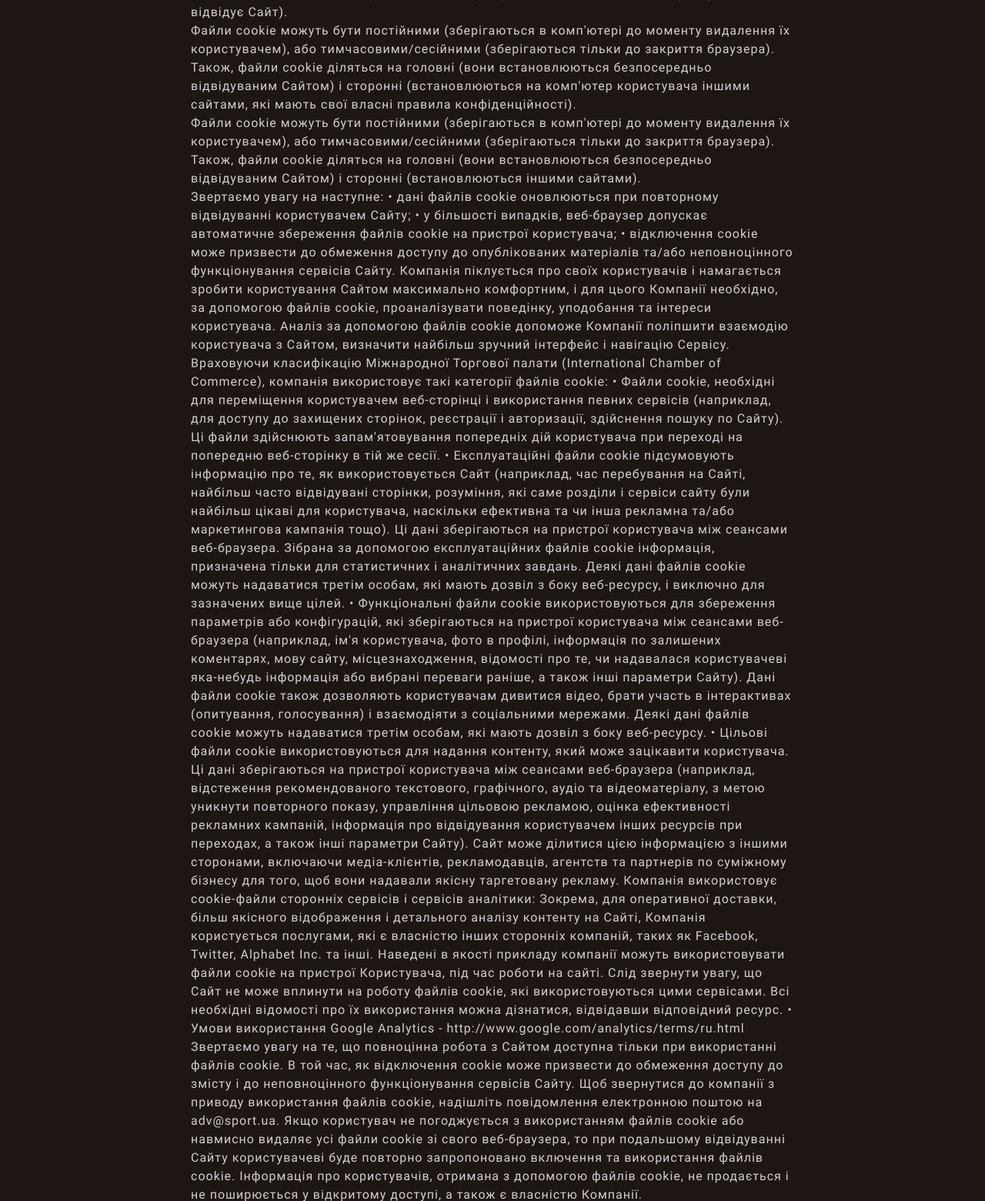
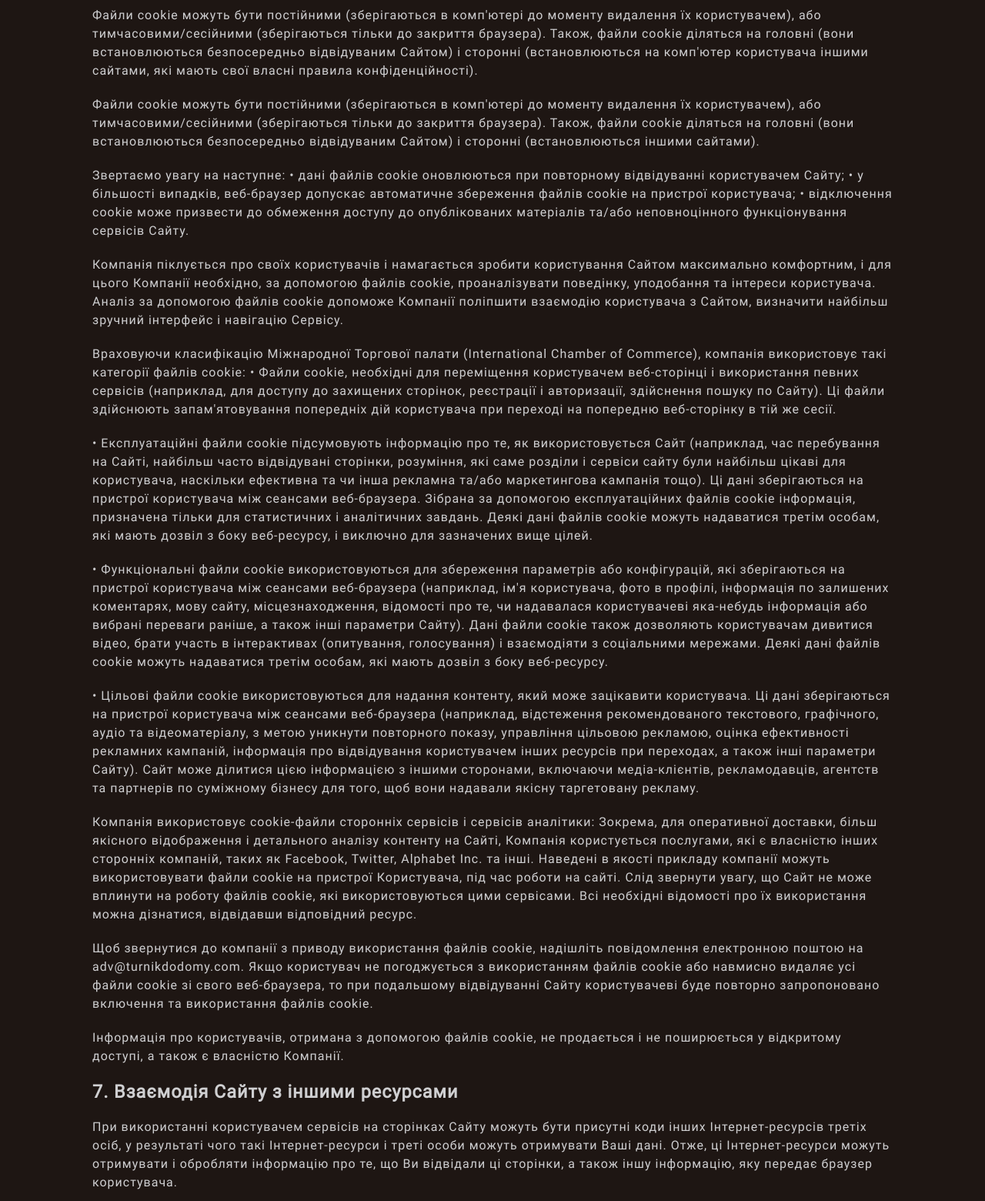
Before and after one commit to MaxsimJSDeveloper/turnikdodomy.com, a PHP site: page /privacy-policy/ in a window 1280 px wide. Shown: the part 2051-3611 px from the top of the page at 77% size. Run offline with PHP 8.4, Linux system fonts and the light colour scheme.

Commit message:
fix-ty.php

```diff
--- a/css/policy.css
+++ b/css/policy.css
@@ -1,24 +1,40 @@
-.container {
-  width: 80%;
-  margin: 0 auto;
-  height: 100%;
+@import url("./fonts.css");
+@import url("./general.css");
+@import url("./header.css");
+
+.policy-nav {
+  display: block;
+}
+
+.title {
+  font-size: 20px;
+  text-align: center;
+  margin: 12px 0;
+  color: var(--text);
+}
+
+.policy-wrap {
+  display: flex;
+  flex-direction: column;
+  gap: 20px;
+  font-size: 14px;
+}
+
+@media (min-width: 768px) {
+  .title {
+    font-size: 36px;
+    margin: 36px 0;
+  }
+
+  .policy-wrap {
+    font-size: 20px;
+  }
 }
 
 .title {
   text-align: center;
   margin-top: 20px;
   font-size: 28px;
-}
-
-.section {
-  margin: 20px 0;
-}
-
-.section-title {
-  font-size: 24px;
-  font-weight: bold;
-  margin-bottom: 10px;
-  color: var(--title);
 }
 
 .definition-list,
@@ -29,20 +45,15 @@
   margin-left: 20px;
 }
 
+.privacy-policy-link {
+  font-size: 18px;
+  color: #512da8;
+  text-decoration: underline;
+}
+
 p,
 li {
   font-size: 16px;
   line-height: 1.5;
   color: var(--text);
 }
-
-.home-btn {
-  text-align: center;
-  margin: 20px 0;
-}
-
-.privacy-policy-link {
-  font-size: 18px;
-  color: #512da8;
-  text-decoration: underline;
-}
--- a/datasite.php
+++ b/datasite.php
@@ -1,4 +1,4 @@
 <?php
 $faviconName = "favicon.webp";
-$domain = "make-icecream.com";
+$domain = "turnikdodomy.com";
 ?>
--- a/js/formHandler.js
+++ b/js/formHandler.js
@@ -9,7 +9,7 @@ document.getElementById("myForm").addEventListener("submit", function (event) {
   const message = document.getElementById("successMessage");
   message.classList.add("show");
 
-  setTimeout(() => {
-    message.classList.remove("show");
-  }, 3000);
+  // setTimeout(() => {
+  //   message.classList.remove("show");
+  // }, 5000);
 });
--- a/privacy-policy.php
+++ b/privacy-policy.php
@@ -6,6 +6,7 @@
     <meta http-equiv="Cache-control" content="no-cache" />
     <meta name="google" content="nopagereadaloud" />
     <meta name="robots" content="noindex" />
+        <meta name="viewport" content="width=device-width, initial-scale=1.0" />
     <meta
       name="description"
       content="Політика конфіденційності компанії, що організує святкування та вечірки, пояснює, як обробляються та захищаються персональні дані користувачів."
@@ -15,38 +16,32 @@
       content="конфіденційність, персональні дані, політика, організація свят"
     />
     <link rel="icon" type="image/svg+xml" href="/img/favicon.webp" />
-        <link rel="stylesheet" href="/css/fonts.css" />
-    <link rel="stylesheet" href="/css/header.css" />
-    <link rel="stylesheet" href="/css/general.css" />
+
     <link rel="stylesheet" href="/css/policy.css" />
     <title>Політика конфіденційності</title>
   </head>
   <body>
-<header class="header" itemscope itemtype="https://schema.org/Organization">
+<header class="header">
       <div class="header-container">
         <a
           class="logo"
           href="/"
-          role="img"
           aria-label="Логотип компанії"
-          itemprop="url"
         >
            <img class="logo-svg" src="/img/favicon.webp" alt="Логотип" width="60">
-
-          <span class="logo-txt" itemprop="name">turnik dodomy</span>
+          <span class="logo-txt">Turnik Dodomy</span>
         </a>
         <nav style="display: block" aria-label="Основна навігація">
           <ul class="nav-list">
             <li class="nav-item">
-              <a class="nav-item-link" href="/" itemprop="url">На головну</a>
+              <a class="nav-item-link" href="/">На головну</a>
             </li>
           </ul>
         </nav>
       </div>
     </header>
-    <div class="container">
+    <div class="container policy-wrap">
       <h1 class="title">Політика конфіденційності</h1>
-
       <h3>1. Загальні положення</h3>
       <p>
         Сайт «https://turnikdodomy.com/» (далі за текстом - «Сайт») належить
@@ -193,29 +188,39 @@
   веб-браузер допускає автоматичне збереження файлів cookie на пристрої
   користувача; • відключення cookie може призвести до обмеження доступу до
   опублікованих матеріалів та/або неповноцінного функціонування сервісів
-        Сайту. Компанія піклується про своїх користувачів і намагається зробити
+  Сайту.
+</p>
+<p>
+  Компанія піклується про своїх користувачів і намагається зробити
   користування Сайтом максимально комфортним, і для цього Компанії
   необхідно, за допомогою файлів cookie, проаналізувати поведінку,
   уподобання та інтереси користувача. Аналіз за допомогою файлів cookie
   допоможе Компанії поліпшити взаємодію користувача з Сайтом, визначити
-        найбільш зручний інтерфейс і навігацію Сервісу. Враховуючи класифікацію
-        Міжнародної Торгової палати (International Chamber of Commerce),
+  найбільш зручний інтерфейс і навігацію Сервісу.
+</p>
+<p>
+  Враховуючи класифікацію Міжнародної Торгової палати (International Chamber of Commerce),
   компанія використовує такі категорії файлів cookie: • Файли cookie,
   необхідні для переміщення користувачем веб-сторінці і використання
   певних сервісів (наприклад, для доступу до захищених сторінок,
   реєстрації і авторизації, здійснення пошуку по Сайту). Ці файли
   здійснюють запам'ятовування попередніх дій користувача при переході на
-        попередню веб-сторінку в тій же сесії. • Експлуатаційні файли cookie
-        підсумовують інформацію про те, як використовується Сайт (наприклад, час
-        перебування на Сайті, найбільш часто відвідувані сторінки, розуміння,
-        які саме розділи і сервіси сайту були найбільш цікаві для користувача,
-        наскільки ефективна та чи інша рекламна та/або маркетингова кампанія
-        тощо). Ці дані зберігаються на пристрої користувача між сеансами
-        веб-браузера. Зібрана за допомогою експлуатаційних файлів cookie
-        інформація, призначена тільки для статистичних і аналітичних завдань.
-        Деякі дані файлів cookie можуть надаватися третім особам, які мають
-        дозвіл з боку веб-ресурсу, і виключно для зазначених вище цілей. •
-        Функціональні файли cookie використовуються для збереження параметрів
+  попередню веб-сторінку в тій же сесії.
+</p>
+<p>
+  • Експлуатаційні файли cookie підсумовують інформацію про те, як
+  використовується Сайт (наприклад, час перебування на Сайті, найбільш
+  часто відвідувані сторінки, розуміння, які саме розділи і сервіси сайту
+  були найбільш цікаві для користувача, наскільки ефективна та чи
+  інша рекламна та/або маркетингова кампанія тощо). Ці дані зберігаються
+  на пристрої користувача між сеансами веб-браузера. Зібрана за
+  допомогою експлуатаційних файлів cookie інформація, призначена тільки
+  для статистичних і аналітичних завдань. Деякі дані файлів cookie можуть
+  надаватися третім особам, які мають дозвіл з боку веб-ресурсу, і
+  виключно для зазначених вище цілей.
+</p>
+<p>
+  • Функціональні файли cookie використовуються для збереження параметрів
   або конфігурацій, які зберігаються на пристрої користувача між сеансами
   веб-браузера (наприклад, ім'я користувача, фото в профілі, інформація по
   залишених коментарях, мову сайту, місцезнаходження, відомості про те, чи
@@ -224,7 +229,10 @@
   дозволяють користувачам дивитися відео, брати участь в інтерактивах
   (опитування, голосування) і взаємодіяти з соціальними мережами. Деякі
   дані файлів cookie можуть надаватися третім особам, які мають дозвіл з
-        боку веб-ресурсу. • Цільові файли cookie використовуються для надання
+  боку веб-ресурсу.
+</p>
+<p>
+  • Цільові файли cookie використовуються для надання
   контенту, який може зацікавити користувача. Ці дані зберігаються на
   пристрої користувача між сеансами веб-браузера (наприклад, відстеження
   рекомендованого текстового, графічного, аудіо та відеоматеріалу, з метою
@@ -234,7 +242,10 @@
   Сайту). Сайт може ділитися цією інформацією з іншими сторонами,
   включаючи медіа-клієнтів, рекламодавців, агентств та партнерів по
   суміжному бізнесу для того, щоб вони надавали якісну таргетовану
-        рекламу. Компанія використовує cookie-файли сторонніх сервісів і
+  рекламу.
+</p>
+<p>
+  Компанія використовує cookie-файли сторонніх сервісів і
   сервісів аналітики: Зокрема, для оперативної доставки, більш якісного
   відображення і детального аналізу контенту на Сайті, Компанія
   користується послугами, які є власністю інших сторонніх компаній, таких
@@ -243,20 +254,24 @@
   під час роботи на сайті. Слід звернути увагу, що Сайт не може вплинути
   на роботу файлів cookie, які використовуються цими сервісами. Всі
   необхідні відомості про їх використання можна дізнатися, відвідавши
-        відповідний ресурс. • Умови використання Google Analytics -
-        http://www.google.com/analytics/terms/ru.html Звертаємо увагу на те, що
-        повноцінна робота з Сайтом доступна тільки при використанні файлів
-        cookie. В той час, як відключення cookie може призвести до обмеження
-        доступу до змісту і до неповноцінного функціонування сервісів Сайту. Щоб
-        звернутися до компанії з приводу використання файлів cookie, надішліть
-        повідомлення електронною поштою на adv@sport.ua. Якщо користувач не
+  відповідний ресурс.
+</p>
+
+<p>
+  Щоб звернутися до компанії з приводу використання файлів
+  cookie, надішліть повідомлення електронною поштою на
+  adv@turnikdodomy.com. Якщо користувач не
   погоджується з використанням файлів cookie або навмисно видаляє усі
   файли cookie зі свого веб-браузера, то при подальшому відвідуванні Сайту
   користувачеві буде повторно запропоновано включення та використання
-        файлів cookie. Інформація про користувачів, отримана з допомогою файлів
+  файлів cookie.
+</p>
+<p>
+  Інформація про користувачів, отримана з допомогою файлів
   cookie, не продається і не поширюється у відкритому доступі, а також є
   власністю Компанії.
 </p>
+
 
       <h3>7. Взаємодія Сайту з іншими ресурсами</h3>
       <p>
@@ -337,29 +352,67 @@
   мети їх обробки, місцезнаходження або місце проживання (перебування)
   власника чи розпорядника персональних даних або дати відповідне
   доручення щодо отримання цієї інформації уповноваженим ним особам, крім
-        випадків, встановлених законом; 2. отримувати інформацію про умови
+  випадків, встановлених законом;
+</p>
+<p>
+  2. отримувати інформацію про умови
   надання доступу до персональних даних, зокрема інформацію про третіх
-        осіб, яким передаються персональні дані; 3. на доступ до своїх
-        персональних даних; 4. отримувати не пізніше, ніж за тридцять
+  осіб, яким передаються персональні дані;
+</p>
+<p>
+  3. на доступ до своїх
+  персональних даних;
+</p>
+<p>
+  4. отримувати не пізніше, ніж за тридцять
   календарних днів з дня надходження запиту, крім випадків, передбачених
   законом, відповідь про те, чи обробляються персональні дані, а також
-        отримувати зміст таких персональних даних; 5. пред'являти мотивовану
+  отримувати зміст таких персональних даних;
+</p>
+<p>
+  5. пред'являти мотивовану
   вимогу власнику персональних даних із запереченням проти обробки своїх
-        персональних даних; 6. пред'являти вмотивовану вимогу щодо зміни або
+  персональних даних;
+</p>
+<p>
+  6. пред'являти вмотивовану вимогу щодо зміни або
   знищення своїх персональних даних будь-яким власником та розпорядником
   персональних даних, якщо ці дані оброблюються незаконно чи є
-        недостовірними; 7. на захист своїх персональних даних від незаконної
+  недостовірними;
+</p>
+<p>
+  7. на захист своїх персональних даних від незаконної
   обробки та випадкової втрати, знищення, пошкодження у зв'язку з умисним
   приховуванням, ненаданням чи несвоєчасним їх наданням, а також на захист
   від надання відомостей, що є недостовірними чи ганьблять честь, гідність
-        та ділову репутацію фізичної особи; 8. звертатися із скаргами на обробку
+  та ділову репутацію фізичної особи;
+</p>
+<p>
+  8. звертатися із скаргами на обробку
   своїх персональних даних до Уповноваженого Верховної Ради України з прав
-        людини або до суду; 9. застосовувати засоби правового захисту в разі
-        порушення законодавства про захист персональних даних; 10. вносити
+  людини або до суду;
+</p>
+<p>
+  9. застосовувати засоби правового захисту в разі
+  порушення законодавства про захист персональних даних;
+</p>
+<p>
+  10. вносити
   застереження щодо обмеження права на обробку своїх персональних даних
-        під час надання згоди; 11. відкликати згоду на обробку персональних
-        даних; 12. знати механізм автоматичної обробки персональних даних; 13.
-        на захист від автоматизованого рішення, яке має правові наслідки. Для
+  під час надання згоди;
+</p>
+<p>
+  11. відкликати згоду на обробку персональних
+  даних;
+</p>
+<p>
+  12. знати механізм автоматичної обробки персональних даних;
+</p>
+<p>
+  13. на захист від автоматизованого рішення, яке має правові наслідки.
+</p>
+<p>
+  Для
   оновлення, одержання доступу, внесення змін, блокування або видалення
   своїх персональних даних та відкликання згоди на обробку персональних
   даних, яке Вами надано Компанії відповідно до цієї Політики, або у разі
@@ -367,6 +420,7 @@
   персональних даних, які обробляються Компанією, будь ласка, звертайтеся
   в Компанію: електронною поштою на adv@turnikdodomy.com.
 </p>
+
 
       <h3>14. Зміни в Політиці</h3>
       <p>
--- a/succses.php
+++ b/succses.php
@@ -22,7 +22,7 @@ $description = $succsesObj["desc"];
     <meta name="description" content="Подяка" />
     <meta name="robots" content="index, follow" />
     <meta itemprop="name" content="Спортивне обладнання">
-    <link rel="icon" type="image/svg+xml" href="./img/favicon.webp" />
+    <link rel="icon" type="image/svg+xml" href="/img/favicon.webp" />
     <link href="/css/general.css" rel="stylesheet" type="text/css" media="all" />
     <link href="/css/succses.css" rel="stylesheet" type="text/css" media="all" />
     <title><?= $domain ?> - <?= $titlePage ?></title>
@@ -34,8 +34,8 @@ $description = $succsesObj["desc"];
     <main>
         <div class="container">
             <div class="info size">
-                <svg width="100" height="100" aria-label="icon-linkedin">
-                    <use href="/img/symbol-defs.svg#icon-succes"></use>
+                <svg class="ty-icon" width="100" height="100" aria-label="icon-linkedin">
+                    <use href="/img/symbol-defs.svg#icon-success"></use>
                 </svg>
                 <h1 class="title"><?= $h1 ?></h1>
                 <p class="description"><?= $description ?></p>
--- a/ty.php
+++ b/ty.php
@@ -22,7 +22,7 @@ $description = $succsesObj["desc"];
     <meta name="description" content="Подяка" />
     <meta name="robots" content="index, follow" />
     <meta itemprop="name" content="Спортивне обладнання">
-    <link rel="icon" type="image/svg+xml" href="./img/favicon.webp" />
+    <link rel="icon" type="image/svg+xml" href="/img/favicon.webp" />
     <link href="/css/general.css" rel="stylesheet" type="text/css" media="all" />
     <link href="/css/succses.css" rel="stylesheet" type="text/css" media="all" />
     <title><?= $domain ?> - <?= $titlePage ?></title>
@@ -34,8 +34,8 @@ $description = $succsesObj["desc"];
     <main>
         <div class="container">
             <div class="info size">
-                <svg width="100" height="100" aria-label="icon-linkedin">
-                    <use href="/img/symbol-defs.svg#icon-succes"></use>
+                <svg class="ty-icon" width="100" height="100" aria-label="icon-linkedin">
+                    <use href="/img/symbol-defs.svg#icon-success"></use>
                 </svg>
                 <h1 class="title"><?= $h1 ?></h1>
                 <p class="description"><?= $description ?></p>
```
Also changed, not shown: components/contacts.php (+9 -2 lines), css/booking.css (+16 -3 lines), css/succses.css (+8 -5 lines), terms-of-use.php (+7 -12 lines), img/symbol-defs.svg. Lines whose indentation alone changed are shown as unchanged.
